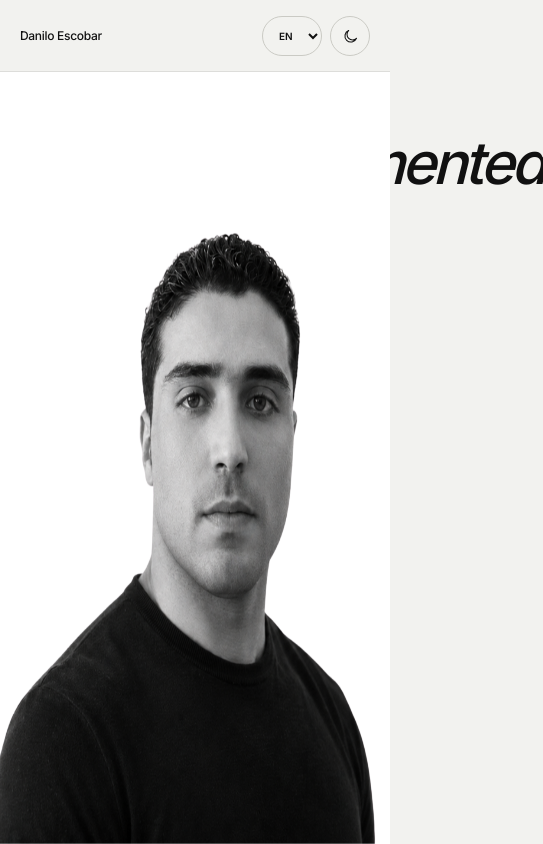
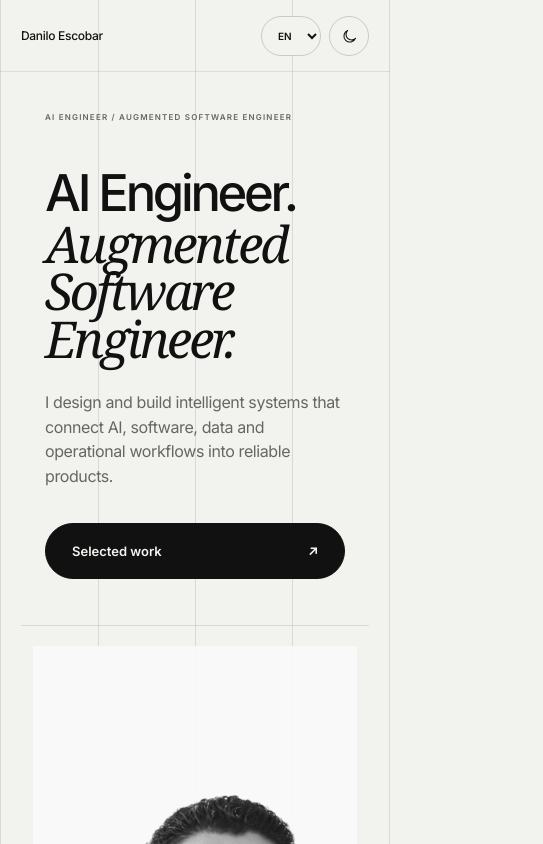
Before and after one commit to escobardanilo/my-site, a Next.js app: page / in a window 390 px wide. Shown: the top 844 px of the page, 543 px wide, since content can reach past the window. Built offline with nearby package versions, Linux system fonts and the light colour scheme.

Commit message:
Apply structural grid system across portfolio

```diff
--- a/src/app/globals.css
+++ b/src/app/globals.css
@@ -4,6 +4,7 @@
   --muted: #666663;
   --border: #cacac4;
   --border-soft: #ddddda;
+  --structural-line: rgba(17, 17, 17, 0.11);
 
   --surface: #e6e6e1;
   --surface-soft: #e8e8e4;
@@ -36,6 +37,7 @@ html[data-theme="dark"] {
   --muted: #9c9c96;
   --border: #373733;
   --border-soft: #2b2b28;
+  --structural-line: rgba(241, 241, 236, 0.11);
 
   --surface: #1a1a18;
   --surface-soft: #1c1c19;
@@ -84,6 +86,17 @@ body {
   transition:
     background-color 220ms ease,
     color 220ms ease;
+}
+
+.contact .container,
+.footer .container {
+  background-image:
+    linear-gradient(to right, transparent calc(25% - 0.5px), var(--contact-border) calc(25% - 0.5px), var(--contact-border) calc(25% + 0.5px), transparent calc(25% + 0.5px)),
+    linear-gradient(to right, transparent calc(50% - 0.5px), var(--contact-border) calc(50% - 0.5px), var(--contact-border) calc(50% + 0.5px), transparent calc(50% + 0.5px)),
+    linear-gradient(to right, transparent calc(75% - 0.5px), var(--contact-border) calc(75% - 0.5px), var(--contact-border) calc(75% + 0.5px), transparent calc(75% + 0.5px));
+
+  border-left-color: var(--contact-border);
+  border-right-color: var(--contact-border);
 }
 
 a {
@@ -118,6 +131,32 @@ button {
 
   padding-left: clamp(28px, 3.5vw, 64px);
   padding-right: clamp(28px, 3.5vw, 64px);
+
+  background-image:
+    linear-gradient(
+      to right,
+      transparent calc(25% - 0.5px),
+      var(--structural-line) calc(25% - 0.5px),
+      var(--structural-line) calc(25% + 0.5px),
+      transparent calc(25% + 0.5px)
+    ),
+    linear-gradient(
+      to right,
+      transparent calc(50% - 0.5px),
+      var(--structural-line) calc(50% - 0.5px),
+      var(--structural-line) calc(50% + 0.5px),
+      transparent calc(50% + 0.5px)
+    ),
+    linear-gradient(
+      to right,
+      transparent calc(75% - 0.5px),
+      var(--structural-line) calc(75% - 0.5px),
+      var(--structural-line) calc(75% + 0.5px),
+      transparent calc(75% + 0.5px)
+    );
+
+  border-left: 1px solid var(--structural-line);
+  border-right: 1px solid var(--structural-line);
 }
 
 /* =========================================================
@@ -382,157 +421,308 @@ button {
    ========================================================= */
 
 .hero {
-  min-height: 100svh;
-
   padding-top: 88px;
 
   background: var(--background);
-}
-
-.hero__inner {
+
+  border-bottom: 1px solid var(--structural-line);
+}
+
+.hero__frame {
+  padding-left: 0;
+  padding-right: 0;
+}
+
+.hero__primary {
   min-height: calc(100svh - 88px);
 
+  display: grid;
+
+  grid-template-columns:
+    minmax(0, 1fr)
+    minmax(0, 1fr);
+
+  border-bottom: 1px solid var(--structural-line);
+}
+
+.hero__copy {
+  min-height: calc(100svh - 88px);
+
+  padding:
+    clamp(54px, 8vh, 104px)
+    clamp(36px, 4vw, 72px)
+    clamp(44px, 6vh, 74px);
+
   display: flex;
   flex-direction: column;
-
-  align-items: center;
-
-  padding-top: clamp(48px, 6vh, 76px);
-  padding-bottom: clamp(34px, 5vh, 54px);
-}
-
-.hero__top,
-.hero__main {
-  width: 100%;
-
-  display: flex;
   justify-content: center;
 
-  text-align: center;
+  border-right: 1px solid var(--structural-line);
 }
 
 .hero__eyebrow {
-  max-width: 760px;
+  max-width: 560px;
+
+  margin-bottom: clamp(54px, 8vh, 90px);
 
   font-size: 10px;
   line-height: 1.4;
 
   font-weight: 600;
 
-  letter-spacing: 0.16em;
-
-  color: var(--muted);
-}
-
-.hero__main {
-  margin-top: clamp(26px, 3vh, 38px);
+  letter-spacing: 0.15em;
+
+  color: var(--muted);
 }
 
 .hero__title {
-  max-width: 980px;
-
-  font-size: clamp(64px, 7vw, 118px);
-
-  line-height: 0.88;
+  max-width: 860px;
+
+  display: flex;
+  flex-direction: column;
+
+  font-size: clamp(52px, 5.4vw, 92px);
+
+  line-height: 0.93;
 
   font-weight: 500;
 
   letter-spacing: -0.065em;
 }
 
-.hero__manifesto {
-  width: min(100%, 860px);
-
-  margin-top: clamp(42px, 5vh, 64px);
+.hero__title span {
+  display: block;
+}
+
+.hero__title em {
+  display: block;
+
+  margin-top: 4px;
+
+  font-family:
+    Georgia,
+    "Times New Roman",
+    serif;
+
+  font-weight: 400;
+  font-style: italic;
+
+  letter-spacing: -0.055em;
+}
+
+.hero__lead {
+  max-width: 590px;
+
+  margin-top: clamp(34px, 5vh, 54px);
+
+  font-size: clamp(16px, 1.25vw, 20px);
+
+  line-height: 1.55;
+
+  letter-spacing: -0.025em;
+
+  color: var(--muted);
+}
+
+.hero__cta {
+  width: fit-content;
+
+  min-height: 56px;
+
+  margin-top: 34px;
+
+  padding: 0 26px;
+
+  display: inline-flex;
+  align-items: center;
+
+  gap: 42px;
+
+  border: 1px solid var(--foreground);
+  border-radius: 999px;
+
+  background: var(--foreground);
+  color: var(--background);
+
+  font-size: 13px;
+  font-weight: 600;
+
+  transition:
+    background-color 180ms ease,
+    color 180ms ease;
+}
+
+.hero__cta:hover {
+  background: transparent;
+  color: var(--foreground);
+}
+
+.hero__visual {
+  position: relative;
+
+  min-height: calc(100svh - 88px);
+
+  overflow: hidden;
+}
+
+.hero__portrait {
+  position: absolute;
+
+  inset: clamp(36px, 5vw, 76px)
+    clamp(28px, 3.5vw, 58px)
+    0
+    clamp(28px, 3.5vw, 58px);
+
+  overflow: hidden;
+}
+
+.hero__portrait-image {
+  object-fit: cover;
+  object-position: center top;
+
+  filter: grayscale(1) contrast(0.96);
+
+  opacity: 0.92;
+}
+
+.hero__project-card {
+  position: absolute;
+
+  left: clamp(28px, 4vw, 62px);
+  bottom: clamp(28px, 4vw, 56px);
+
+  width: min(390px, calc(100% - 56px));
+
+  padding: 20px 22px;
+
+  border: 1px solid var(--foreground);
+  border-radius: 20px;
+
+  background: color-mix(
+    in srgb,
+    var(--background) 93%,
+    transparent
+  );
+
+  backdrop-filter: blur(16px);
+  -webkit-backdrop-filter: blur(16px);
+}
+
+.hero__project-card-top,
+.hero__project-card a {
+  display: flex;
+  align-items: center;
+  justify-content: space-between;
+
+  gap: 24px;
+}
+
+.hero__project-card-top {
+  margin-bottom: 18px;
+
+  font-size: 9px;
+  font-weight: 600;
+
+  letter-spacing: 0.13em;
+
+  color: var(--muted);
+}
+
+.hero__project-card strong {
+  display: block;
+
+  padding-bottom: 20px;
+
+  font-size: 18px;
+
+  line-height: 1.2;
+
+  font-weight: 600;
+
+  letter-spacing: -0.03em;
+}
+
+.hero__project-card a {
+  padding-top: 16px;
+
+  border-top: 1px solid var(--border);
+
+  font-size: 12px;
+  font-weight: 600;
+}
+
+.hero__manifesto-grid {
+  display: grid;
+
+  grid-template-columns:
+    minmax(0, 25%)
+    minmax(0, 1fr);
+
+  min-height: 520px;
+}
+
+.hero__manifesto-label {
+  padding:
+    clamp(42px, 5vw, 72px)
+    clamp(28px, 3.5vw, 56px);
 
   display: flex;
   flex-direction: column;
-
-  align-items: center;
-}
-
-.hero__manifesto-title {
-  width: 100%;
-
-  max-width: 760px;
-
-  margin-bottom: 28px;
-
-  text-align: center;
-
-  font-size: clamp(20px, 1.5vw, 22px);
-
-  line-height: 1.25;
-
-  font-weight: 500;
-
-  letter-spacing: -0.025em;
-
-  color: var(--foreground);
+  justify-content: space-between;
+
+  border-right: 1px solid var(--structural-line);
+
+  font-size: 10px;
+  font-weight: 600;
+
+  letter-spacing: 0.14em;
+
+  color: var(--muted);
 }
 
 .hero__manifesto-copy {
   width: 100%;
-
-  max-width: 760px;
-
-  margin-left: auto;
-  margin-right: auto;
-
-  display: flex;
-  flex-direction: column;
-
-  gap: 18px;
+  max-width: none;
+
+  padding:
+    clamp(42px, 5vw, 72px)
+    clamp(36px, 5vw, 84px)
+    clamp(62px, 7vw, 110px);
+
+  display: grid;
+
+  grid-template-columns:
+    minmax(240px, 0.9fr)
+    minmax(0, 1.6fr);
+
+  column-gap: clamp(44px, 6vw, 94px);
+  row-gap: 18px;
+}
+
+.hero__manifesto-copy h2 {
+  grid-row: 1 / span 10;
+
+  max-width: 470px;
+
+  font-size: clamp(28px, 3vw, 48px);
+
+  line-height: 1;
+
+  font-weight: 500;
+
+  letter-spacing: -0.055em;
 }
 
 .hero__manifesto-copy p {
-  font-size: 16px;
-
-  line-height: 1.62;
+  max-width: 680px;
+
+  font-size: 15px;
+
+  line-height: 1.65;
 
   letter-spacing: -0.015em;
 
-  text-align: left;
-
-  color: var(--muted);
-}
-
-.hero__footer {
-  width: min(100%, 980px);
-
-  margin-top: 38px;
-
-  padding-top: 22px;
-
-  display: flex;
-  justify-content: flex-end;
-}
-
-.hero__link {
-  width: min(240px, 100%);
-
-  display: flex;
-  align-items: center;
-  justify-content: space-between;
-
-  gap: 34px;
-
-  padding-bottom: 10px;
-
-  border-bottom: 1px solid var(--foreground);
-
-  font-size: 11px;
-  line-height: 1;
-
-  transition: opacity 180ms ease;
-}
-
-.hero__link:hover {
-  opacity: 0.58;
-}
-
-.hero__link span:last-child {
-  font-size: 15px;
+  color: var(--muted);
 }
 
 /* =========================================================
@@ -610,7 +800,8 @@ button {
 .tech-stack {
   padding: 130px 0;
 
-  border-top: 1px solid var(--border);
+  border-top: 1px solid var(--structural-line);
+  border-bottom: 1px solid var(--structural-line);
 }
 
 .tech-stack__container {
@@ -695,7 +886,7 @@ button {
 .expertise {
   padding: 130px 0;
 
-  border-top: 1px solid var(--border);
+  border-bottom: 1px solid var(--structural-line);
 }
 
 .expertise-list {
@@ -800,7 +991,7 @@ button {
 .work-history {
   padding: 130px 0;
 
-  border-top: 1px solid var(--border);
+  border-bottom: 1px solid var(--structural-line);
 }
 
 .work-history__list {
@@ -916,7 +1107,7 @@ button {
 .projects {
   padding: 130px 0;
 
-  border-top: 1px solid var(--border);
+  border-bottom: 1px solid var(--structural-line);
 }
 
 .projects__list {
@@ -1118,7 +1309,7 @@ button {
 .about {
   padding: 130px 0 150px;
 
-  border-top: 1px solid var(--border);
+  border-bottom: 1px solid var(--structural-line);
 }
 
 .about__header {
@@ -1451,7 +1642,7 @@ button {
   }
 
   .hero__title {
-    font-size: clamp(88px, 11.5vw, 148px);
+    font-size: clamp(52px, 6vw, 82px);
   }
 
   .about__layout {
@@ -1477,23 +1668,42 @@ button {
     padding-right: 32px;
   }
 
-  .hero__title {
-    max-width: 820px;
-
-    font-size: clamp(58px, 11vw, 92px);
-  }
-
-  .hero__manifesto {
-    width: min(100%, 720px);
-  }
-
-  .hero__manifesto-title,
+  .hero__primary {
+    grid-template-columns: 1fr;
+  }
+
+  .hero__copy {
+    min-height: auto;
+
+    border-right: 0;
+    border-bottom: 1px solid var(--structural-line);
+  }
+
+  .hero__visual {
+    min-height: 720px;
+  }
+
+  .hero__manifesto-grid {
+    grid-template-columns: 1fr;
+  }
+
+  .hero__manifesto-label {
+    min-height: 110px;
+
+    flex-direction: row;
+
+    border-right: 0;
+    border-bottom: 1px solid var(--structural-line);
+  }
+
   .hero__manifesto-copy {
-    max-width: 680px;
-  }
-
-  .hero__footer {
-    width: min(100%, 720px);
+    grid-template-columns: 1fr;
+  }
+
+  .hero__manifesto-copy h2 {
+    grid-row: auto;
+
+    margin-bottom: 22px;
   }
 
   .section-intro {
@@ -1644,74 +1854,72 @@ button {
   }
 
   .hero {
-    min-height: 100svh;
-
     padding-top: 72px;
   }
 
-  .hero__inner {
-    min-height: calc(100svh - 72px);
-
-    padding-top: 36px;
-    padding-bottom: 28px;
+  .hero__copy {
+    padding:
+      40px
+      24px
+      46px;
   }
 
   .hero__eyebrow {
-    max-width: 310px;
+    max-width: 300px;
+
+    margin-bottom: 46px;
 
     font-size: 8px;
-
-    line-height: 1.5;
-
-    letter-spacing: 0.13em;
-  }
-
-  .hero__main {
-    margin-top: 22px;
   }
 
   .hero__title {
-    max-width: none;
-
-    font-size: clamp(52px, 15vw, 76px);
-
-    line-height: 0.9;
-
-    letter-spacing: -0.06em;
-  }
-
-  .hero__manifesto {
-    margin-top: 34px;
-  }
-
-  .hero__manifesto-title {
-    margin-bottom: 22px;
-
-    font-size: 20px;
-
-    text-align: center;
+    font-size: clamp(44px, 13vw, 64px);
+  }
+
+  .hero__lead {
+    margin-top: 28px;
+
+    font-size: 16px;
+  }
+
+  .hero__cta {
+    width: 100%;
+
+    justify-content: space-between;
+  }
+
+  .hero__visual {
+    min-height: 560px;
+  }
+
+  .hero__portrait {
+    inset: 20px 12px 0;
+  }
+
+  .hero__project-card {
+    left: 18px;
+    right: 18px;
+    bottom: 18px;
+
+    width: auto;
+  }
+
+  .hero__manifesto-label {
+    padding: 28px 20px;
   }
 
   .hero__manifesto-copy {
+    padding: 38px 20px 60px;
+
     gap: 16px;
+  }
+
+  .hero__manifesto-copy h2 {
+    font-size: 34px;
   }
 
   .hero__manifesto-copy p {
     font-size: 15px;
-
-    line-height: 1.6;
-  }
-
-  .hero__footer {
-    margin-top: 30px;
-
-    padding-top: 18px;
-  }
-
-  .hero__link {
-    width: 100%;
-
-    max-width: 210px;
   }
 
   .tech-stack,
```
